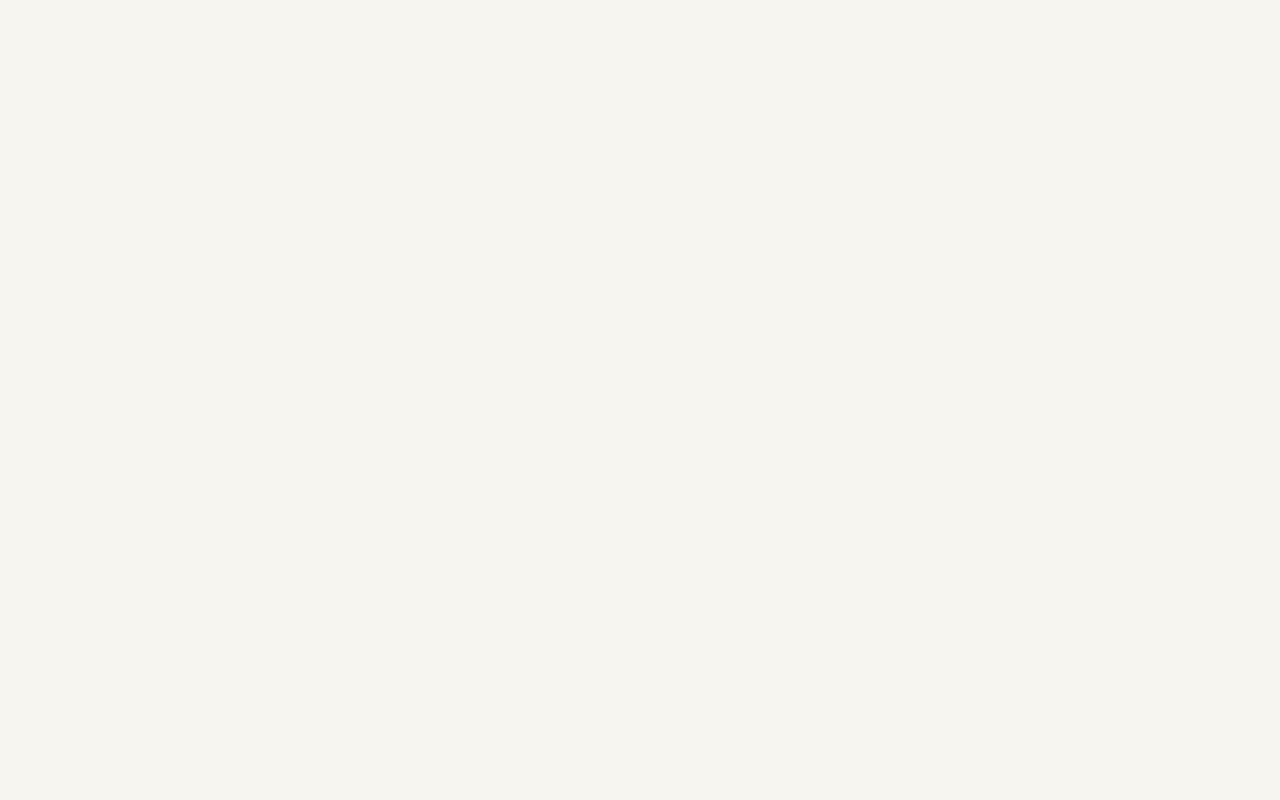
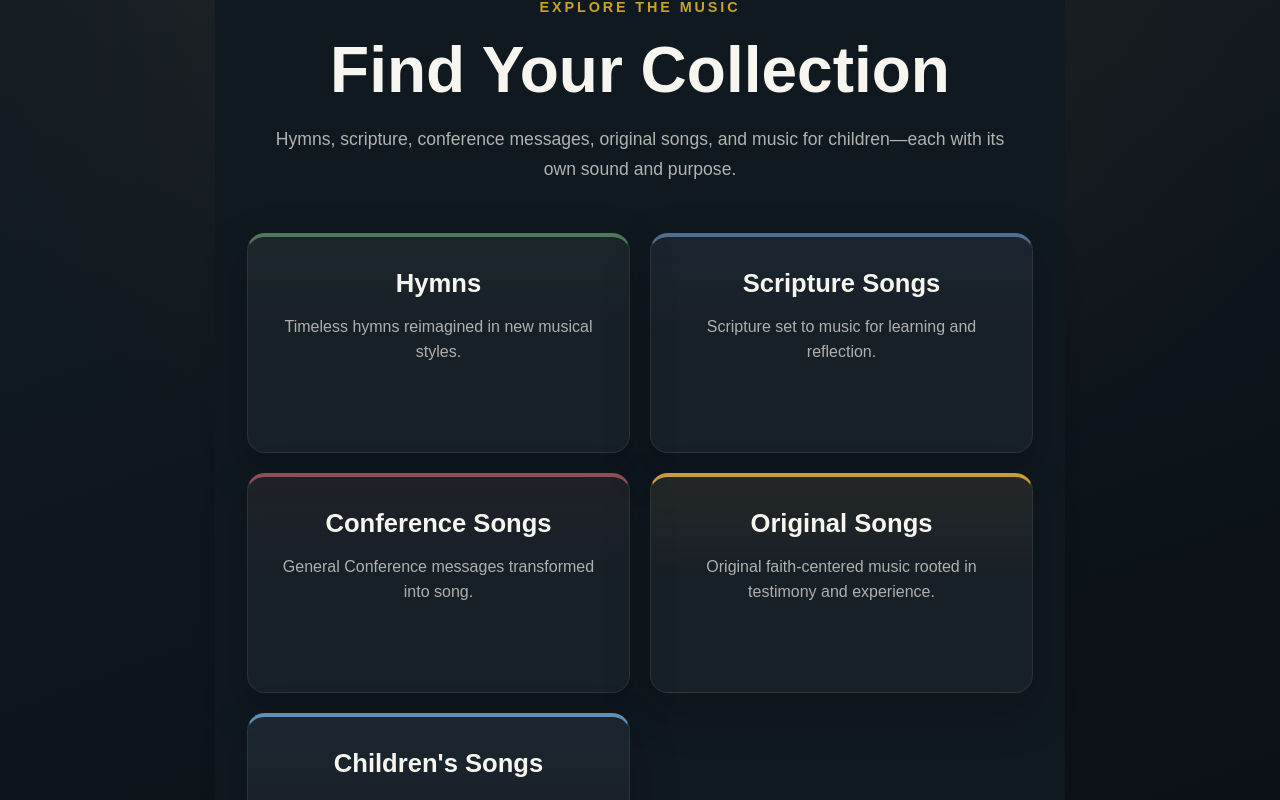
Before and after one commit to tunedtestimony/tuned-testimony, a Next.js app: page / in a window 1280 px wide. Shown: the part 820-1620 px from the top of the page. Before the commit the page ends 800 px from the top, so only its background shows below. Built offline with nearby package versions, Linux system fonts and the light colour scheme.

Commit message:
Add music collection section

```diff
--- a/src/app/globals.css
+++ b/src/app/globals.css
@@ -126,3 +126,97 @@ main {
   height: auto;
   margin: 0 auto 1.5rem;
 }
+
+.music-section {
+  padding: 6rem 2rem;
+  background: #101820;
+  color: #f7f5ef;
+}
+
+.section-heading {
+  max-width: 760px;
+  margin: 0 auto 3rem;
+  text-align: center;
+}
+
+.section-heading h2 {
+  margin: 0;
+  font-size: clamp(2.25rem, 5vw, 4rem);
+  line-height: 1.1;
+}
+
+.section-heading > p:last-child {
+  margin: 1.25rem auto 0;
+  color: rgba(247, 245, 239, 0.7);
+  font-size: 1.1rem;
+  line-height: 1.7;
+}
+
+.collection-grid {
+  display: grid;
+  grid-template-columns: repeat(2, minmax(0, 1fr));
+  gap: 1.25rem;
+  max-width: 1100px;
+  margin: 0 auto;
+}
+
+.collection-card {
+  min-height: 220px;
+  padding: 2rem;
+  border: 1px solid rgba(255, 255, 255, 0.08);
+  border-top: 4px solid var(--collection-color);
+  border-radius: 18px;
+  background:
+    linear-gradient(
+      180deg,
+      color-mix(in srgb, var(--collection-color) 8%, transparent),
+      transparent 45%
+    ),
+    rgba(255, 255, 255, 0.03);
+  box-shadow: 0 18px 50px rgba(0, 0, 0, 0.18);
+}
+
+.collection-card h3 {
+  margin: 0;
+  font-size: 1.6rem;
+}
+
+.collection-card p {
+  margin: 1rem 0 0;
+  color: rgba(247, 245, 239, 0.68);
+  line-height: 1.6;
+}
+
+.hymns {
+  --collection-color: var(--green);
+}
+
+.scripture {
+  --collection-color: var(--blue);
+}
+
+.conference {
+  --collection-color: var(--red);
+}
+
+.originals {
+  --collection-color: var(--yellow);
+}
+
+.children {
+  --collection-color: #5f8fb5;
+}
+
+@media (max-width: 700px) {
+  .collection-grid {
+    grid-template-columns: 1fr;
+  }
+
+  .music-section {
+    padding: 4.5rem 1.25rem;
+  }
+
+  .collection-card {
+    min-height: auto;
+  }
+}
--- a/src/app/page.tsx
+++ b/src/app/page.tsx
@@ -35,6 +35,43 @@ export default function Home() {
               Listen on YouTube
             </a>
           </div>
+          <section className="music-section" id="music">
+            <div className="section-heading">
+              <p className="eyebrow">Explore the Music</p>
+              <h2>Find Your Collection</h2>
+              <p>
+                Hymns, scripture, conference messages, original songs, and music for
+                children—each with its own sound and purpose.
+              </p>
+            </div>
+
+            <div className="collection-grid">
+              <article className="collection-card hymns">
+                <h3>Hymns</h3>
+                <p>Timeless hymns reimagined in new musical styles.</p>
+              </article>
+
+              <article className="collection-card scripture">
+                <h3>Scripture Songs</h3>
+                <p>Scripture set to music for learning and reflection.</p>
+              </article>
+
+              <article className="collection-card conference">
+                <h3>Conference Songs</h3>
+                <p>General Conference messages transformed into song.</p>
+              </article>
+
+              <article className="collection-card originals">
+                <h3>Original Songs</h3>
+                <p>Original faith-centered music rooted in testimony and experience.</p>
+              </article>
+
+              <article className="collection-card children">
+                <h3>Children&apos;s Songs</h3>
+                <p>Beloved songs for children in fresh musical styles.</p>
+              </article>
+            </div>
+          </section>
         </div>
       </section>
     </main>
```
